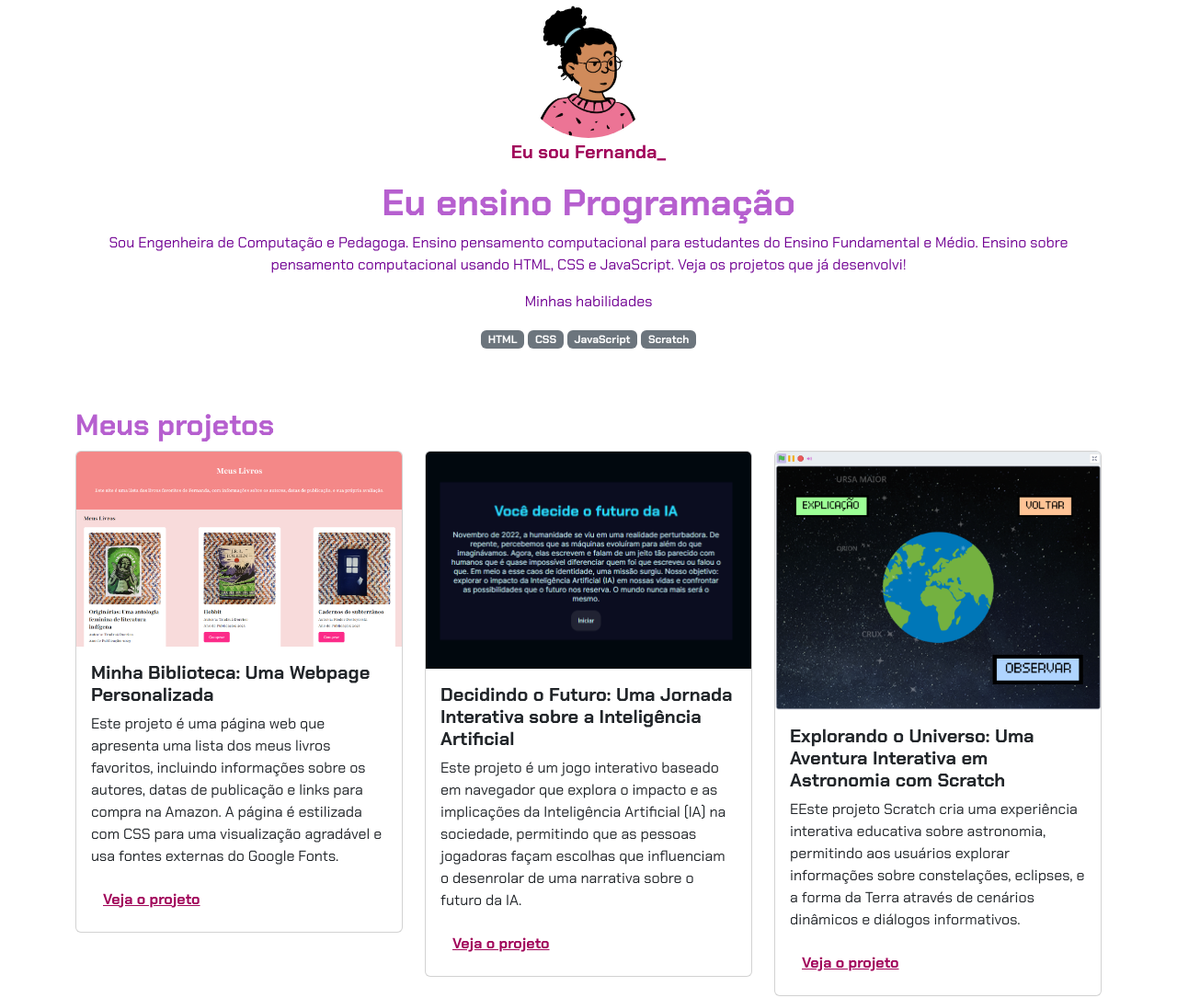
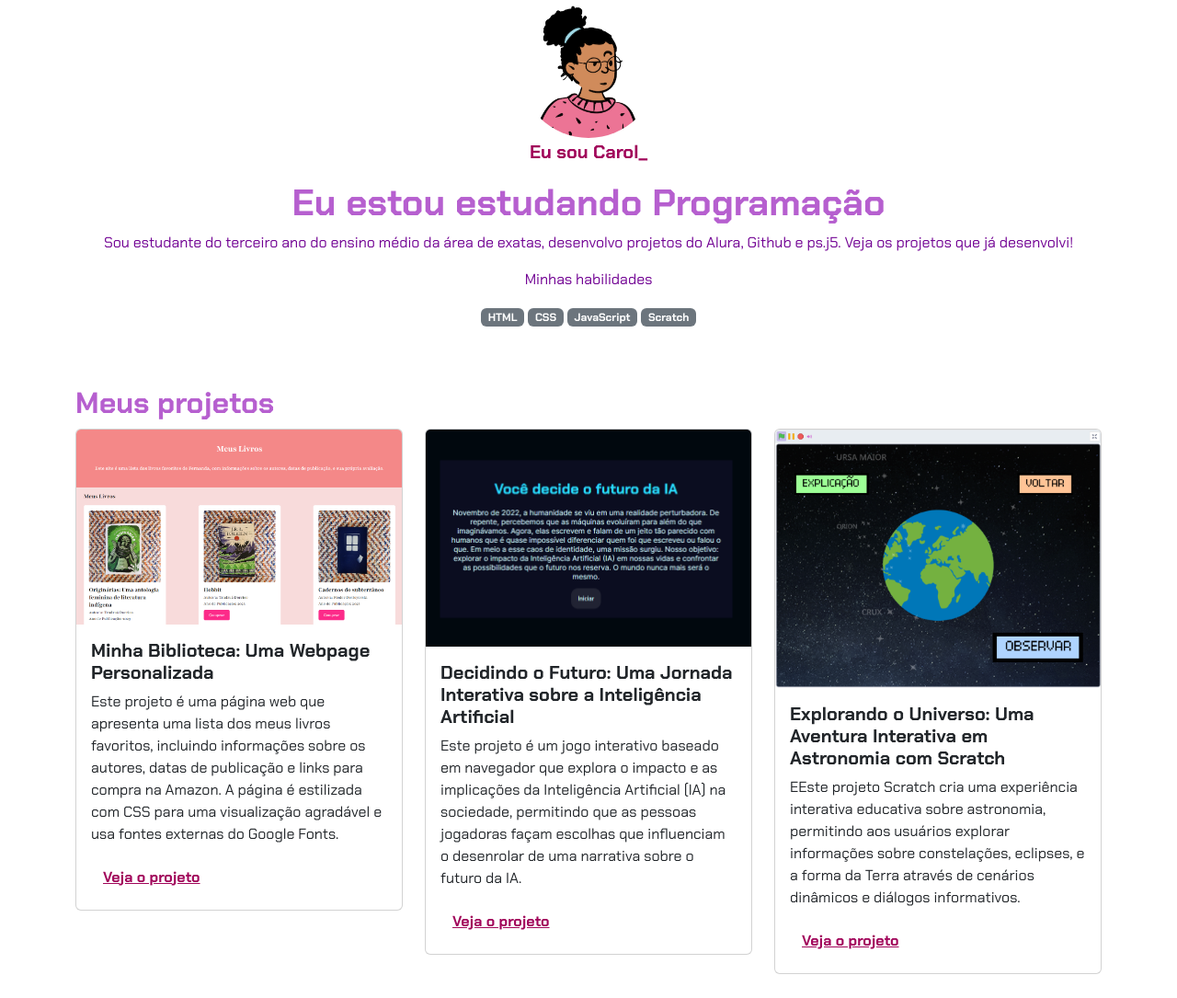
Before and after one commit to Carolinni08/portfolio-de-projetos, a plain HTML site: page index.html in a window 1280 px wide. Shown: the top 1085 px of the page at 92% size. Drawn offline with nearby package versions, Linux system fonts and the light colour scheme.

Commit message:
Update index.html

```diff
--- a/index.html
+++ b/index.html
@@ -14,10 +14,9 @@
     <header class="container text-center">
         <img src="img/avatar-perfil.png" alt="avatar da Fernanda" class="rounded-circle" width="150" height="150"
             srcset="">
-        <p class="lead">Eu sou Fernanda_</p>
-        <h1>Eu ensino Programação</h1>
-        <p>Sou Engenheira de Computação e Pedagoga. Ensino pensamento computacional para estudantes do Ensino
-            Fundamental e Médio. Ensino sobre pensamento computacional usando HTML, CSS e JavaScript. Veja os projetos
+        <p class="lead">Eu sou Carol_</p>
+        <h1>Eu estou estudando Programação</h1>
+        <p>Sou estudante do terceiro ano do ensino médio da área de exatas, desenvolvo projetos do Alura, Github e ps.j5. Veja os projetos
             que já desenvolvi!</p>
         <p>Minhas habilidades</p>
         <div>
```
